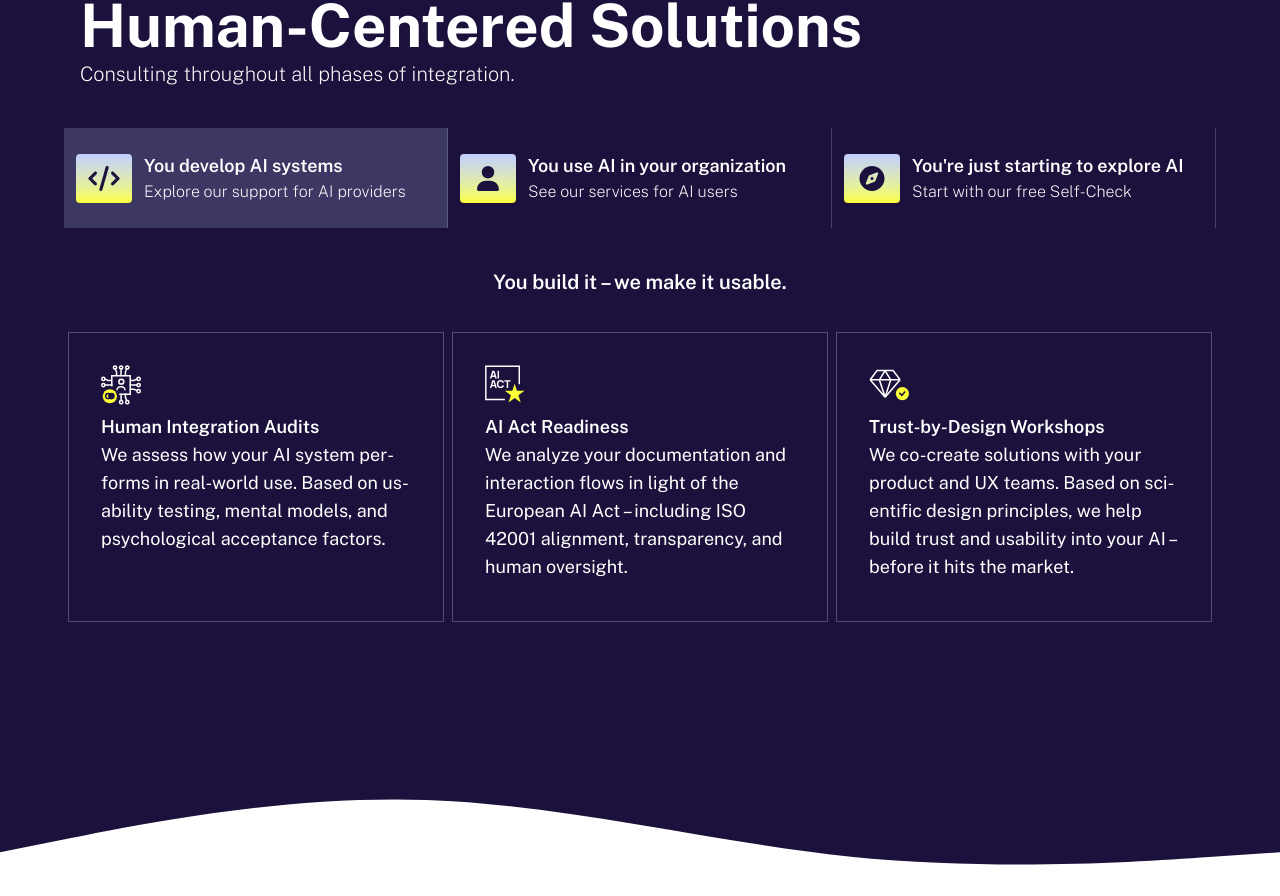
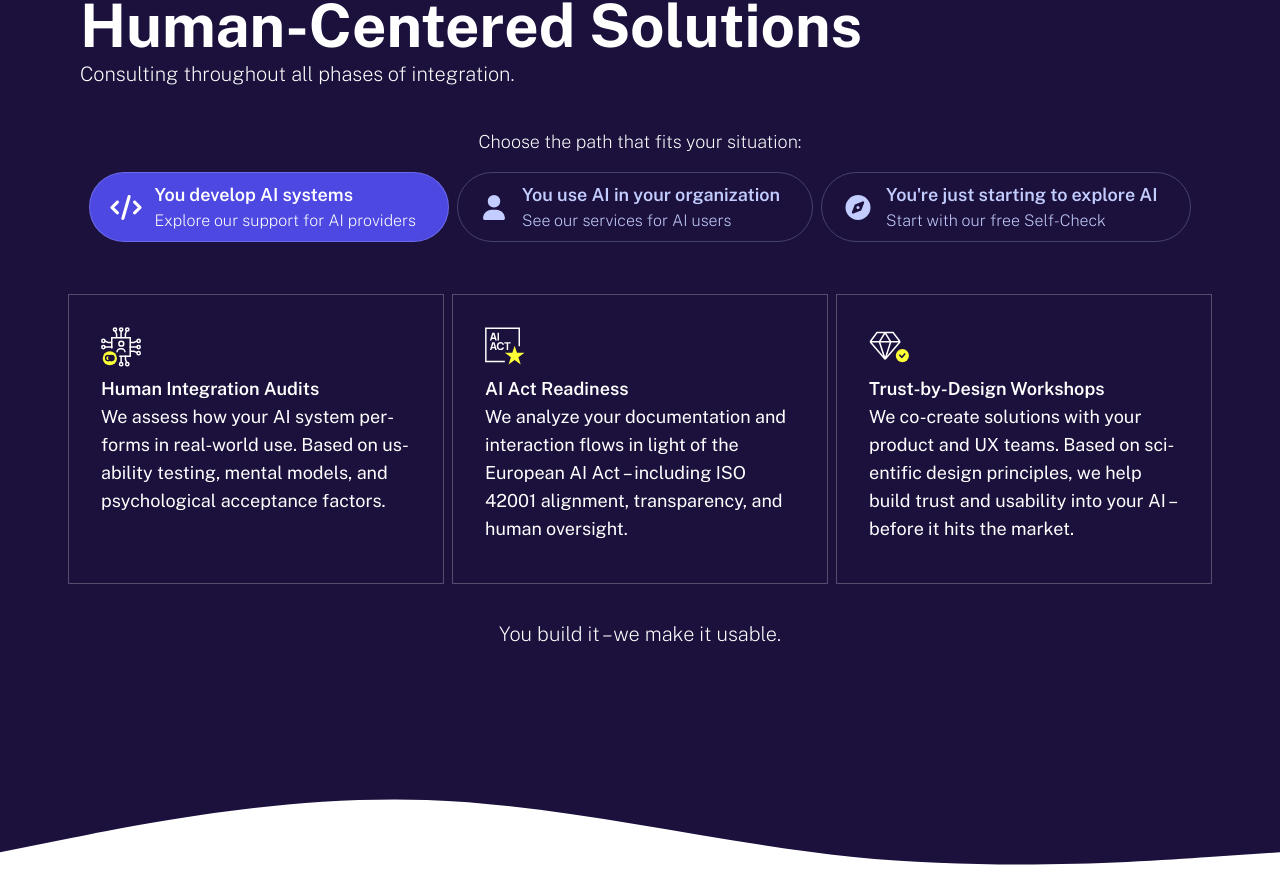
Before and after one commit to humaide/website, a React (Vite) app: page /#/ in a window 1280 px wide. Shown: the part 3272-4168 px from the top of the page. Built offline with nearby package versions, Linux system fonts and the light colour scheme.

Commit message:
edited target group buttons and structure

```diff
--- a/src/components/SolutionsSection.jsx
+++ b/src/components/SolutionsSection.jsx
@@ -23,14 +23,16 @@ function SolutionsSection() {
             {/* Content - Desktop */}
             <div className="hidden lg:flex lg:flex-col w-full">
 
-              <div className="w-full flex mt-10 text-white text-xl">
-                <button className="w-full" onClick={() => handleTargetClick(0)}>
+              <p className="text-white mt-10 pb-4 font-extralight text-base lg:text-lg text-center">Choose the path that fits your situation: </p>
+
+              <div className="w-full flex justify-center text-white text-xl">
+                <button className="w-fit mr-2" onClick={() => handleTargetClick(0)}>
                   <TargetGroupButton icon={"code"} title={t("solutions.devTitle")} subtitle={t("solutions.devSub")} active={activeTarget === 0} />
                 </button>
-                <button className="w-full" onClick={() => handleTargetClick(1)}>
+                <button className="w-fit  mr-2" onClick={() => handleTargetClick(1)}>
                   <TargetGroupButton icon={"user"} title={t("solutions.useTitle")} subtitle={t("solutions.useSub")} active={activeTarget === 1} />
                 </button>
-                <button className="w-full" onClick={() => handleTargetClick(2)}>
+                <button className="w-fit" onClick={() => handleTargetClick(2)}>
                   <TargetGroupButton icon={"compass"} title={t("solutions.exploreTitle")} subtitle={t("solutions.exploreSub")} active={activeTarget === 2}/>
                 </button>
               </div>
@@ -39,30 +41,30 @@ function SolutionsSection() {
 
               {activeTarget === 0 ? (
                 <div>
-                  <h1 className="font-semibold text-center text-lg lg:text-xl py-2">{t("solutions.devContentTitle")}</h1>
-                  <div className="flex w-full mt-6">
+                  <div className="flex w-full mt-4">
                     <AccordionContentElement title={"Human Integration Audits"} content={t("solutions.devContentAudit")} iconName={"integration"}/>
                     <AccordionContentElement title={i18n.language === "de" ? "AI Act Preparation" : "AI Act Readiness"} content={t("solutions.devContentAct")} iconName={"ai-act"} />
                     <AccordionContentElement title={"Trust-by-Design Workshops"} content={t("solutions.devContentWorkshops")} iconName={"trust"} />
                   </div>
+                  <h1 className="font-extralight text-center text-lg lg:text-xl pt-8">{t("solutions.devContentTitle")}</h1>
                 </div>
               ) : activeTarget === 1 ? (
                 <div>
-                  <h1 className="font-semibold text-center text-lg lg:text-xl py-2">{t("solutions.useContentTitle")}</h1>
-                  <div className="flex w-full mt-6">
+                  <div className="flex w-full mt-4">
                     <AccordionContentElement title={i18n.language === "de" ? "KI Self-Check" : "AI Self-Check "} content={t("solutions.useContentCheck")} iconName={"control"} />
                     <AccordionContentElement title={i18n.language === "de" ? "Wirkungsevaluation" : "Impact Evaluation"} content={t("solutions.useContentEval")} iconName={"evaluation"}/>
                     <AccordionContentElement title={i18n.language === "de" ? "Onboarding & Befähigung" : "Onboarding & Enablement"} content={t("solutions.useContentOnboarding")} iconName={"onboarding"}/>
                   </div>
+                  <h1 className="font-extralight text-center text-lg lg:text-xl pt-8">{t("solutions.useContentTitle")}</h1>
                 </div>
               ) : (
                 <div>
-                  <h1 className="font-semibold text-center text-lg lg:text-xl py-2">{t("solutions.exploreContentTitle")}</h1>
-                  <div className="flex w-full mt-6">
+                  <div className="flex w-full mt-4">
                     <AccordionContentElement title={i18n.language === "de" ? "Self-Check-Startpaket " : "Self-Check Start Package "} content={t("solutions.exploreContentPackage")} iconName={"human-centered"}/>
                     <AccordionContentElement title={i18n.language === "de" ? "Strategieworkshop: Ist KI das Richtige für uns?" : "Strategy Session: Is AI Right for You?"} content={t("solutions.exploreContentStrategy")} iconName={"evaluation"}/>
                     <AccordionContentElement title={i18n.language === "de" ? "Erste-Schritte-Roadmap" : "First Steps Roadmap "} content={t("solutions.exploreContentRoadmap")} iconName={"scientific-methods"}/>
                   </div>
+                  <h1 className="font-extralight text-center text-lg lg:text-xl pt-8">{t("solutions.exploreContentTitle")}</h1>
                 </div>
               )}
 
--- a/src/components/TargetGroupButton.jsx
+++ b/src/components/TargetGroupButton.jsx
@@ -4,9 +4,9 @@ import { FontAwesomeIcon } from "@fortawesome/react-fontawesome";
 function TargetGroupButton({ icon, title, subtitle, active }) {
 
     return (
-        <div className={`flex w-full items-center pr-2 py-6 text-left md:border-r md:border-r-pastel-blue/25 ${active ? "bg-pastel-blue/20" : ""}`}>
-            <FontAwesomeIcon icon={icon} size="lg" className="bg-gradient-to-b from-pastel-blue to-tangerine text-charcoal rounded-sm mx-3 px-2 py-3 lg:w-10 lg:h-10"/>
-            <div>
+        <div className={`flex w-fit items-center p-2 text-left rounded-full md:border md:border-pastel-blue/25 hover:cursor-pointer ${active ? "bg-soft-blue text-white" : "text-pastel-blue hover:bg-pastel-blue/25 duration-300"}`}>
+            <FontAwesomeIcon icon={icon} size="lg" className={`${active ? 'text-white' : 'text-pastel-blue'} rounded-sm px-2 py-3 lg:w-10 lg:h-10`}/>
+            <div className="pr-6">
                 <p className="text-base lg:text-lg font-semibold">{title}</p>
                 <p className="text-sm lg:text-base font-extralight">{subtitle}</p>
             </div>
```
